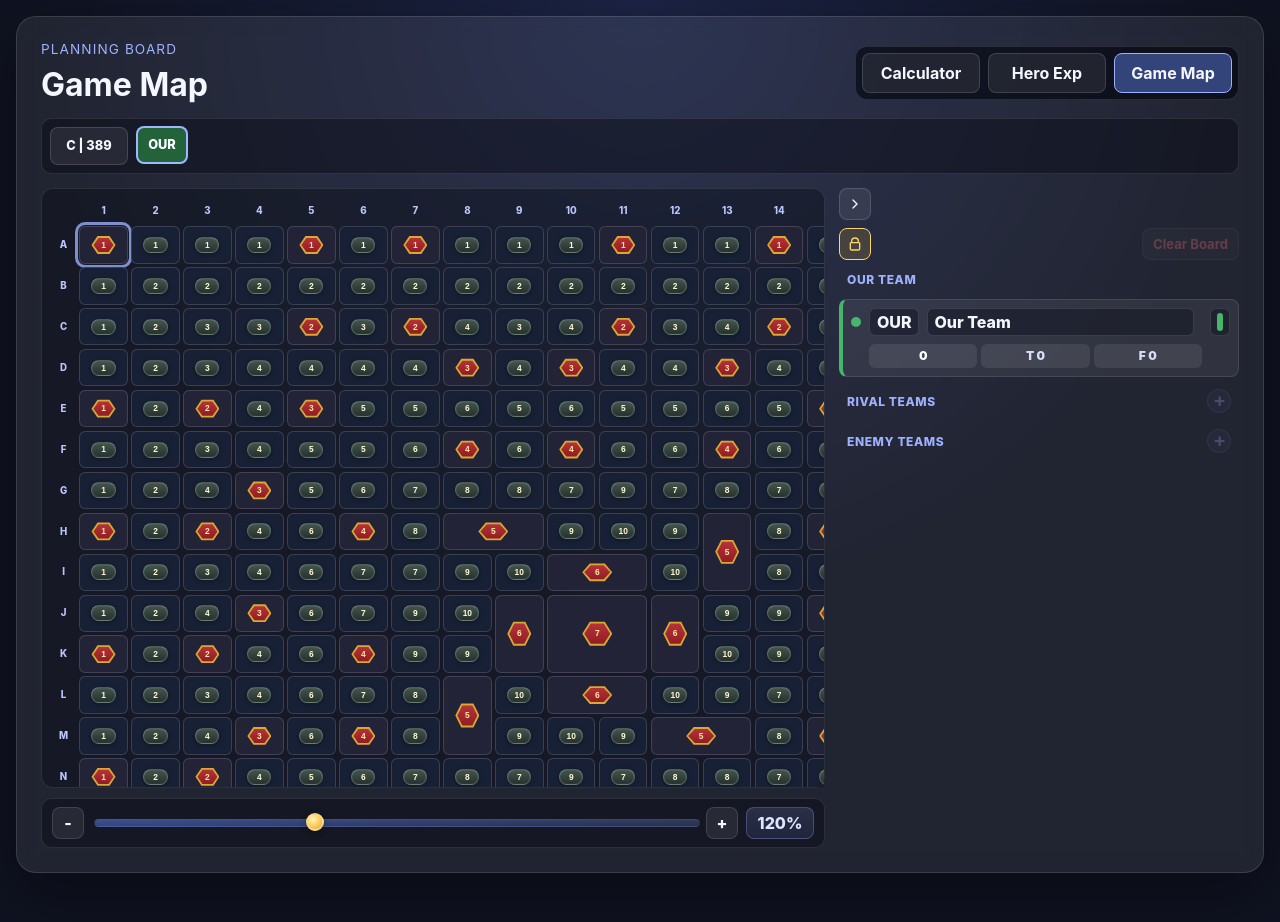
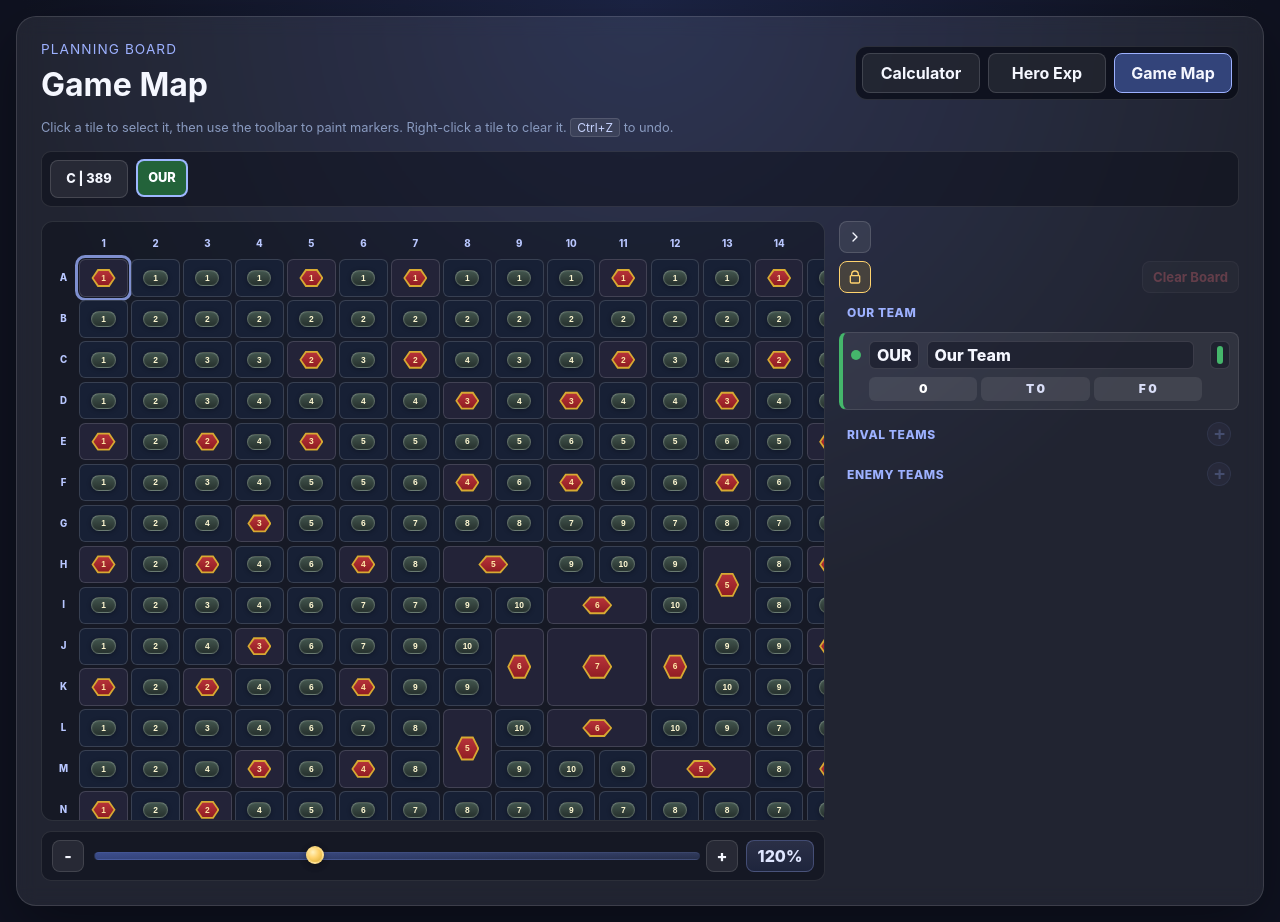
Before and after one commit to mgbargeron/x-clash-calculator, a React (Vite) app: page / in a window 1280 px wide. Both pictures are taken after a click on the button "Game Map". Before the commit the page ends 889 px from the top, so only its background shows below. Built offline with nearby package versions, Linux system fonts and the light colour scheme.

Commit message:
Added some context for a new user

```diff
--- a/src/pages/GameMapPage.tsx
+++ b/src/pages/GameMapPage.tsx
@@ -1,5 +1,5 @@
 import { useEffect, useEffectEvent, useRef, useState } from "react";
-import type { ReactNode } from "react";
+import type { CSSProperties, ReactNode } from "react";
 
 import type { TileMarker, MapTile, OurTeamConfig, RivalTeam, EnemyTeam } from "../components/gameMap/types";
 import { defaultGameMapConfig } from "../utils/gameMapConfig";
@@ -517,6 +517,18 @@ export default function GameMapPage({ navigation }: GameMapPageProps) {
   }
 
   // Render
+  const kbdStyle: CSSProperties = {
+    display: "inline-flex",
+    alignItems: "center",
+    padding: "1px 6px",
+    borderRadius: 4,
+    background: "rgba(255,255,255,0.08)",
+    border: "1px solid rgba(255,255,255,0.12)",
+    fontSize: "0.75rem",
+    fontFamily: "inherit",
+    color: "#c8d4ff",
+  };
+
   return (
     <section className="card map-page">
       <div className="page-title-row">
@@ -526,6 +538,10 @@ export default function GameMapPage({ navigation }: GameMapPageProps) {
         </div>
         {navigation}
       </div>
+      <p style={{ margin: 0, fontSize: "0.8rem", color: "#8a9bc0" }}>
+        Click a tile to select it, then use the toolbar to paint markers.
+        Right-click a tile to clear it. <kbd style={kbdStyle}>Ctrl+Z</kbd> to undo.
+      </p>
 
       <MapToolbar
         clearMarkerCount={clearMarkerCount}
```
